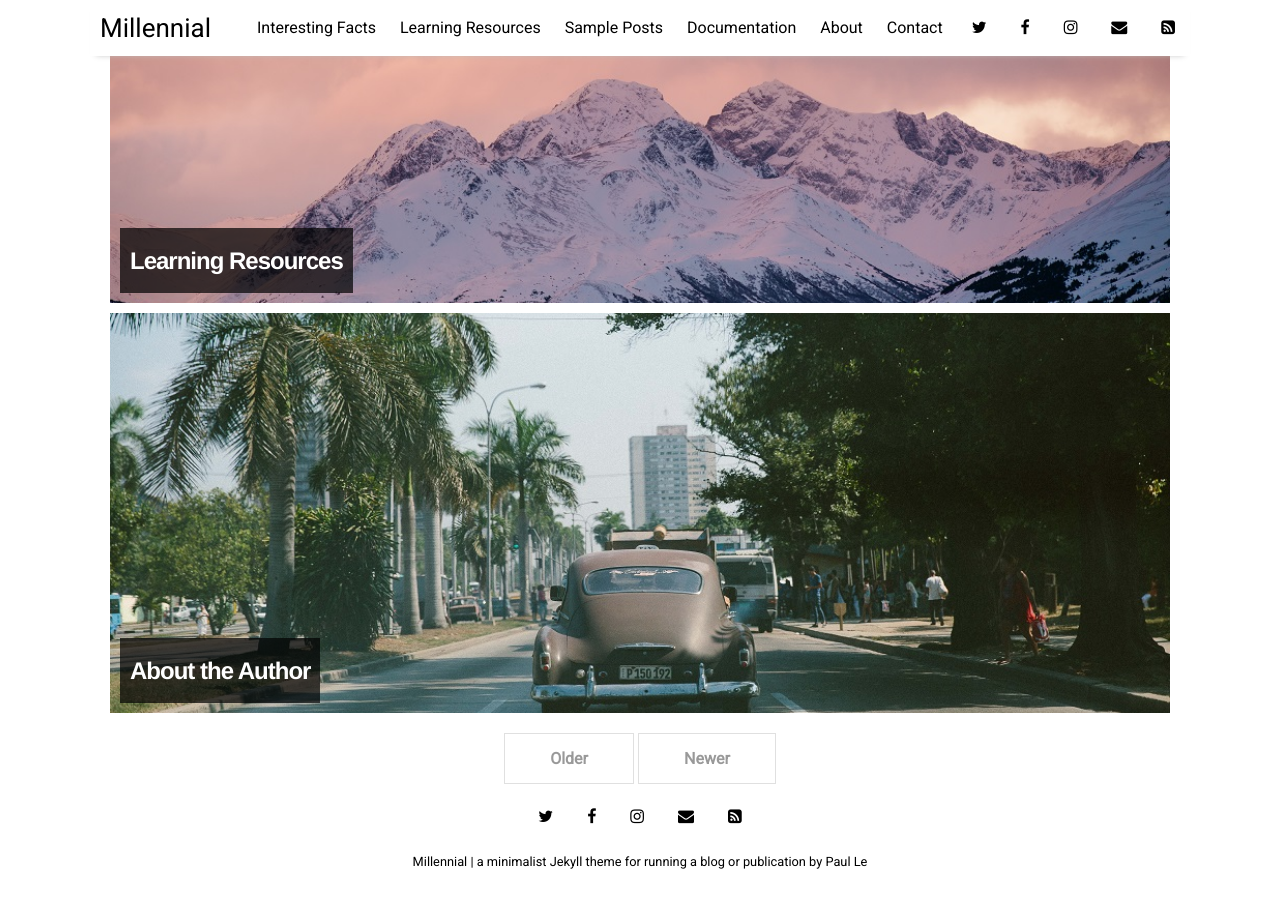
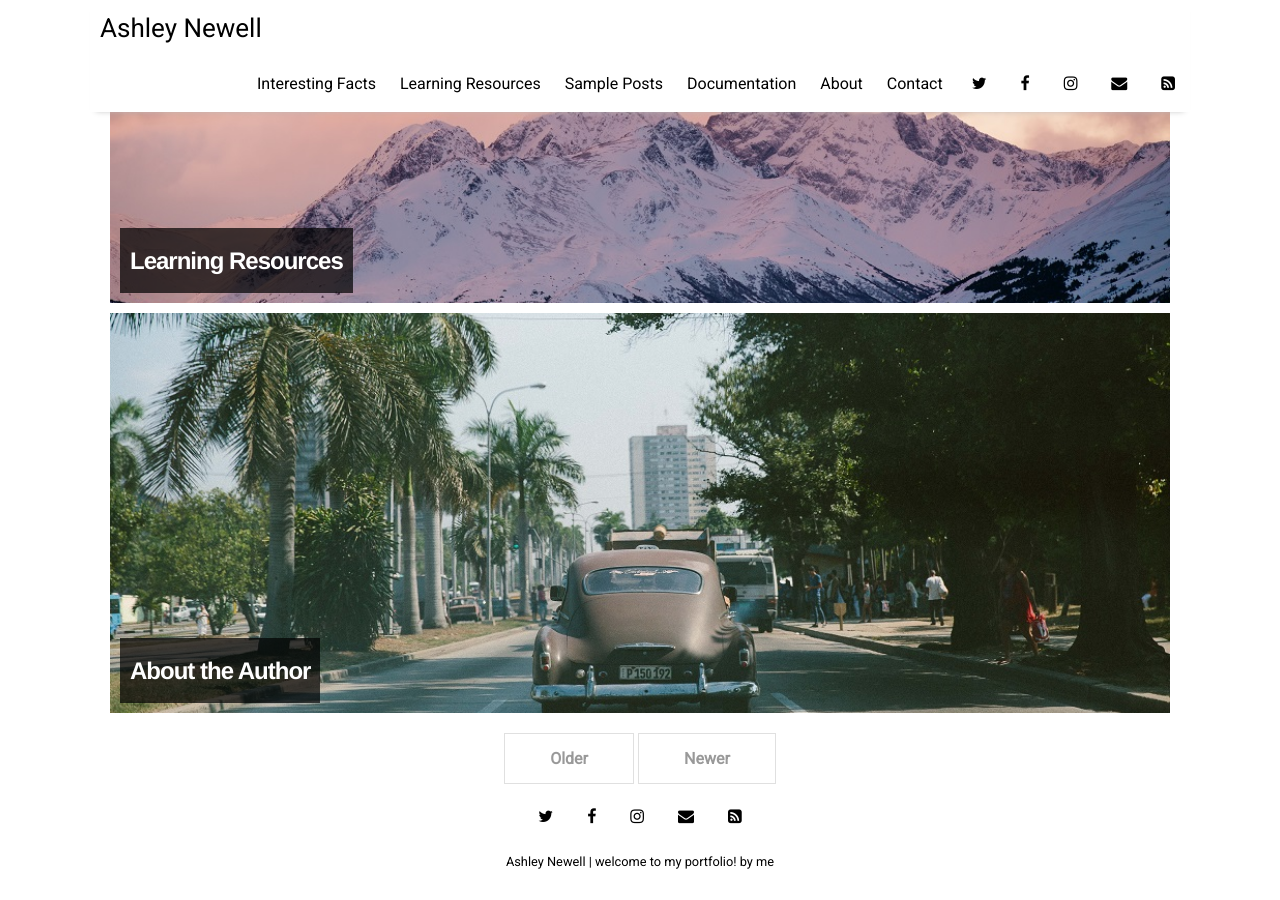
Before and after one commit to Zeggle/zeggle.github.io, a Jekyll site: the page built from index.html, in a window 1280 px wide and 900 px high, scrolled down 1398 px. Built offline with Jekyll 4.4.1, drawn with Linux system fonts in a browser that asks for light colours; nearby versions of some CDN libraries; the list of posts is cut into pages by our own code.

Commit message:
Update _config.yml

```diff
--- a/_config.yml
+++ b/_config.yml
@@ -10,9 +10,9 @@
 plugins:             [jekyll-paginate, jekyll-sitemap, jekyll-feed, jekyll-seo-tag]
 
 # Customise atom feed settings (this is where Jekyll-Feed gets configuration information)
-title:		           "Millennial"
-description:	       "a minimalist Jekyll theme for running a blog or publication"
-author:              "Paul Le"
+title:		           "Ashley Newell"
+description:	       "welcome to my portfolio!"
+author:              "me"
 
 # RSS 2.0 can be used instead of Atom by uncommenting following two lines
 #feed:
```
